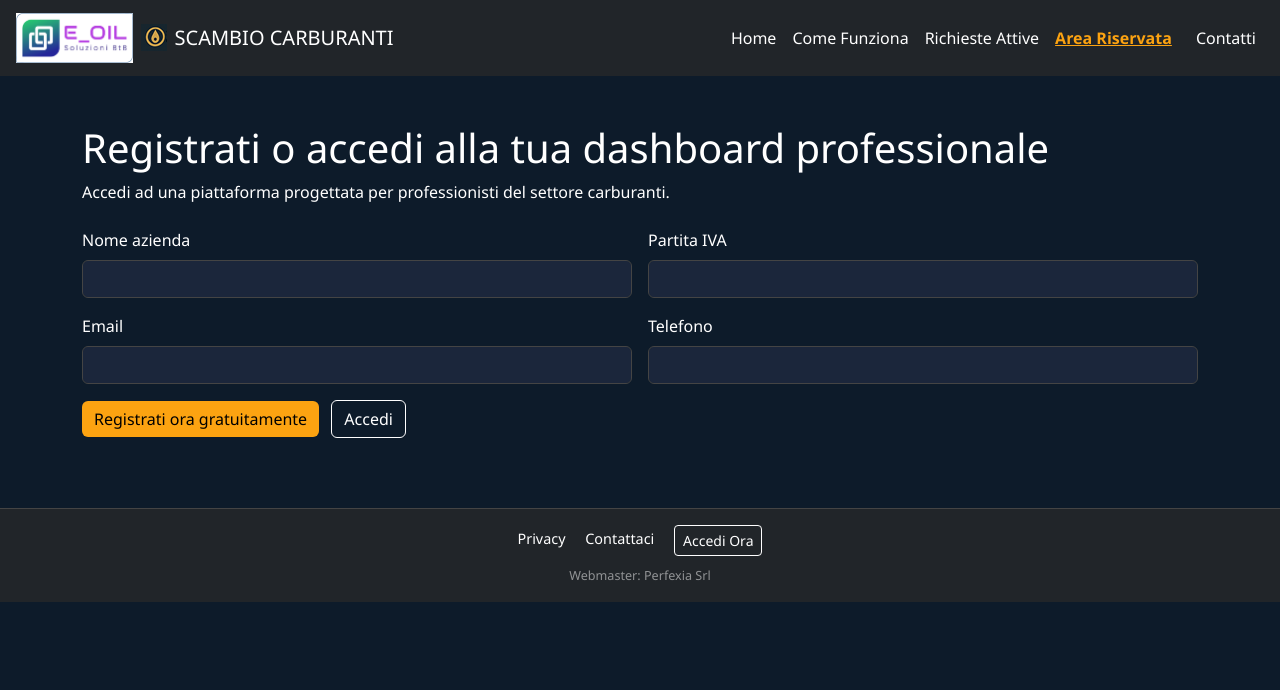
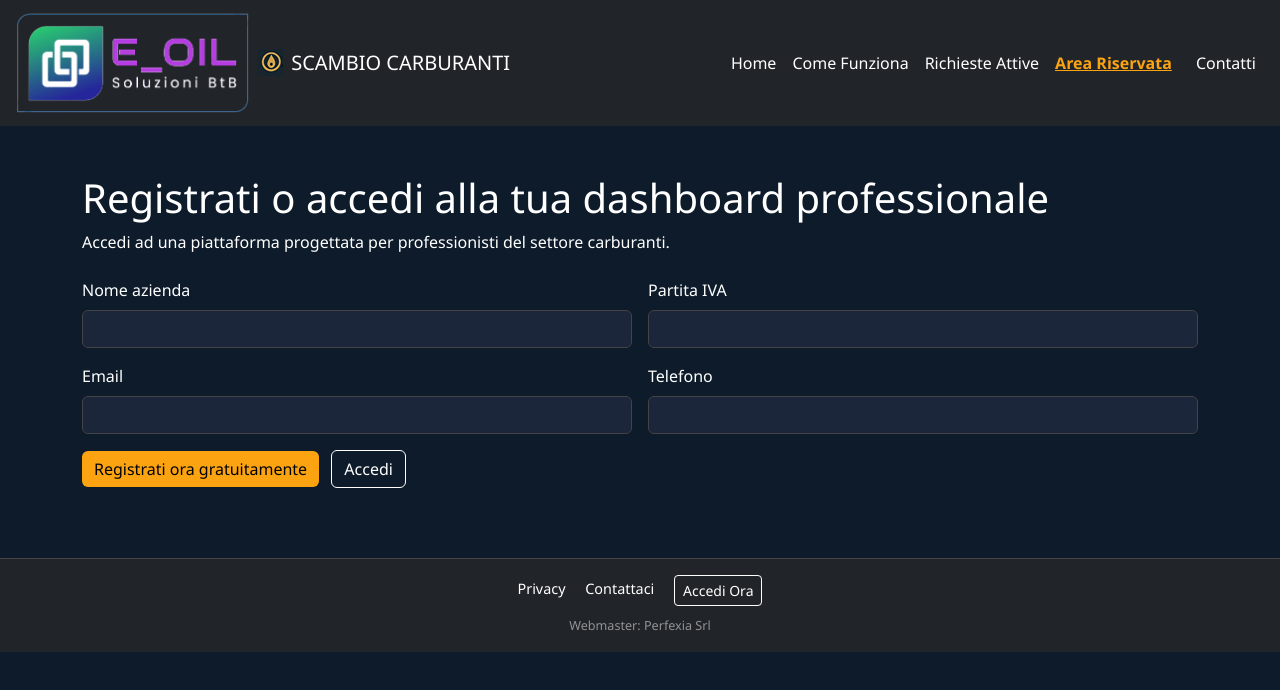
Before and after one commit to vitalefab/e-oil-sito-statico-prototipo, a plain HTML site: page area-riservata.html in a window 1280 px wide. Drawn offline with nearby package versions, Linux system fonts and the light colour scheme.

Commit message:
loghi aggiornati pagine

```diff
--- a/area-riservata.html
+++ b/area-riservata.html
@@ -41,7 +41,7 @@
       text-decoration: underline;
     }
   .logo {
-    max-height: 50px; /* o qualsiasi valore tu ritenga opportuno */
+    max-height: 100px; /* o qualsiasi valore tu ritenga opportuno */
     width: auto;
   }
 
@@ -82,7 +82,7 @@
 
   <nav class="navbar navbar-expand-lg navbar-dark bg-dark px-3">
     <a class="navbar-brand d-flex align-items-center" href="index.html">
-      <img src="Eoil_Logo.png" alt="Logo" class="logo me-2">
+      <img src="Eoil_Logo_trasparent_white.png" alt="Logo" class="logo me-2">
       <img src="logo.png" alt="Second Logo" class="logo me-2">
       SCAMBIO CARBURANTI
     </a>
```
Also changed, not shown: come-funziona.html (+2 -2 lines), contatti.html (+2 -2 lines), offerte-carburanti.html (+2 -2 lines), privacy.html (+2 -2 lines).
